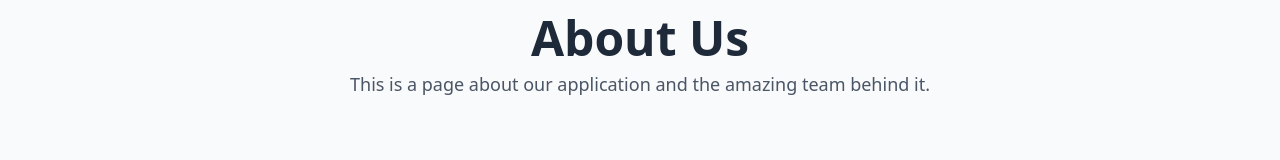
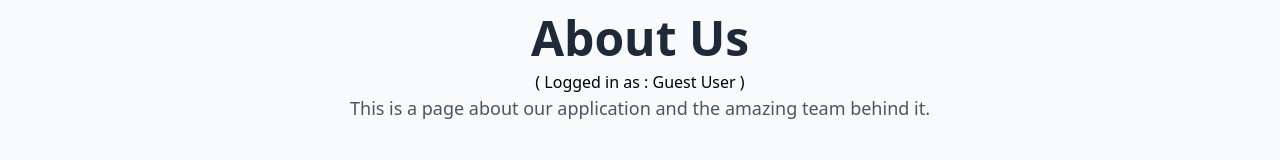
Before and after one commit to tanishq8000/Namaste-React, a React (Vite) app: page /about in a window 1280 px wide. Shown: the part 122-282 px from the top of the page. Built offline with nearby package versions, Linux system fonts and the light colour scheme; no server answers.

Commit message:
React Context and useContext

```diff
--- a/src/components/About.js
+++ b/src/components/About.js
@@ -1,5 +1,6 @@
 import React from "react";
 import UserClass from "./UserClass";
+import UserContext from "../utils/UserContext";
 
 class AboutClass extends React.Component {
   constructor(props) {
@@ -16,6 +17,12 @@ class AboutClass extends React.Component {
     return (
       <div className="bg-gray-50 p-10 text-center font-sans mt-24">
         <h1 className="text-5xl font-bold text-gray-800 mb-2">About Us</h1>
+
+        <UserContext.Consumer>
+          {({ loggedInUser }) => {
+            return <h1>( Logged in as : {loggedInUser} )</h1>;
+          }}
+        </UserContext.Consumer>
         <p className="text-lg text-gray-600 max-w-4xl mx-auto mb-12 leading-relaxed">
           This is a page about our application and the amazing team behind it.
         </p>
--- a/src/components/Header.js
+++ b/src/components/Header.js
@@ -1,8 +1,12 @@
-import { useState } from "react";
+import { useContext, useState } from "react";
 import { LOGO_URL } from "../utils/constant";
 import { Link } from "react-router-dom";
+import UserContext from "../utils/UserContext";
 const Header = () => {
   const [logBtn, setLogBtn] = useState("Login");
+  const { loggedInUser } = useContext(UserContext);
+
+  console.log(loggedInUser);
 
   return (
     <div className="flex justify-between items-center bg-red-50 fixed w-full z-50 top-0 left-0">
@@ -27,9 +31,18 @@ const Header = () => {
           <li className="px-4 hover:text-red-500">Cart</li>
           <li className="px-4">
             <button
-              className="cursor-pointer bg-gray-200 rounded-sm px-2 border border-black-100"
+              className={`
+    cursor-pointer rounded-sm px-2 border
+    ${
+      logBtn === "Login"
+        ? "bg-gray-200 border-black-100" // Classes when not logged in
+        : "bg-green-700 text-white"
+    } // Classes when logged in
+  `}
               onClick={() =>
-                logBtn === "Login" ? setLogBtn("Logout") : setLogBtn("Login")
+                logBtn === "Login"
+                  ? setLogBtn(loggedInUser)
+                  : setLogBtn("Login")
               }
             >
               {logBtn}
--- /dev/null
+++ b/src/utils/UserContext.js
@@ -0,0 +1,7 @@
+import { createContext } from "react";
+
+const UserContext = createContext({
+  loggedInUser: "Guest User",
+});
+
+export default UserContext;
```
